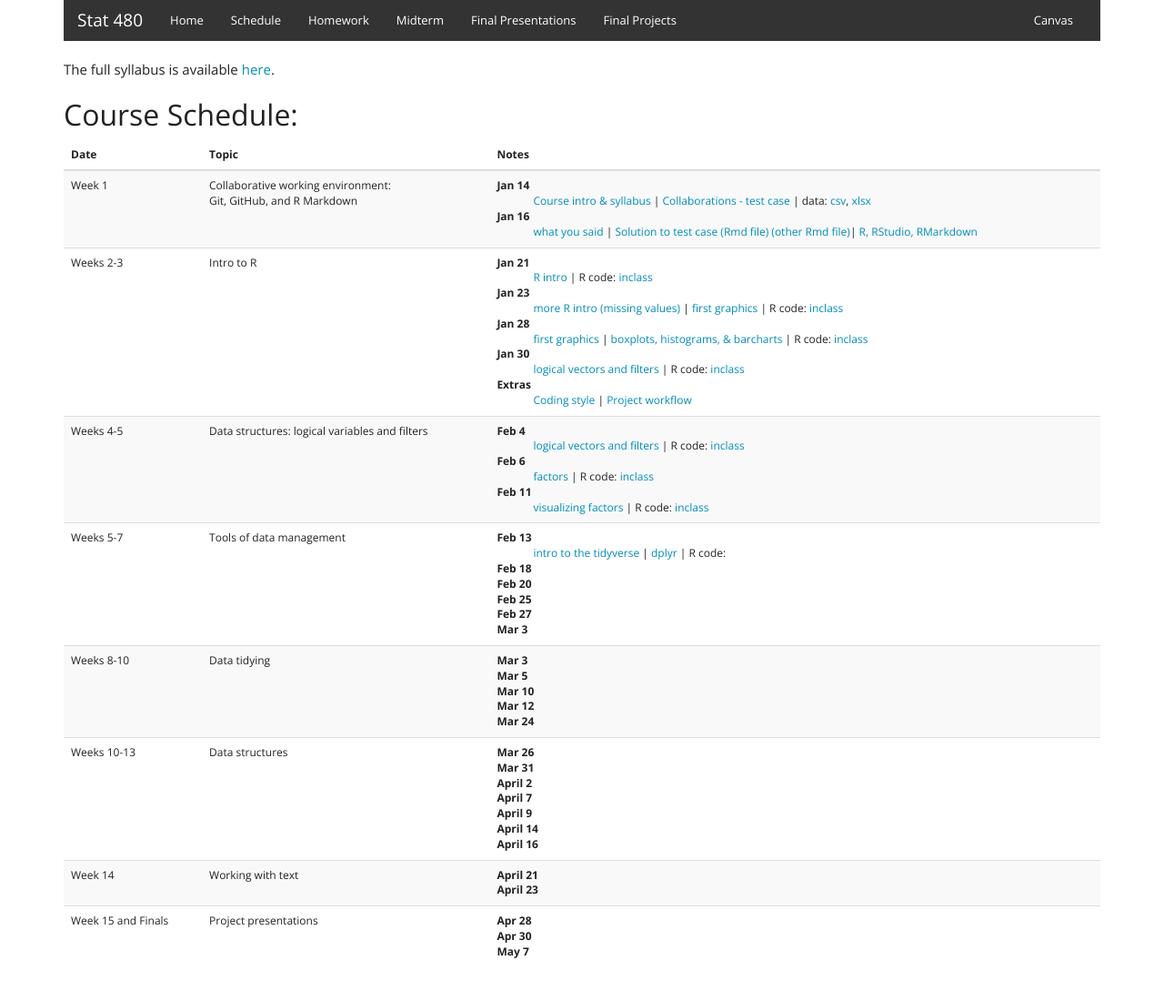
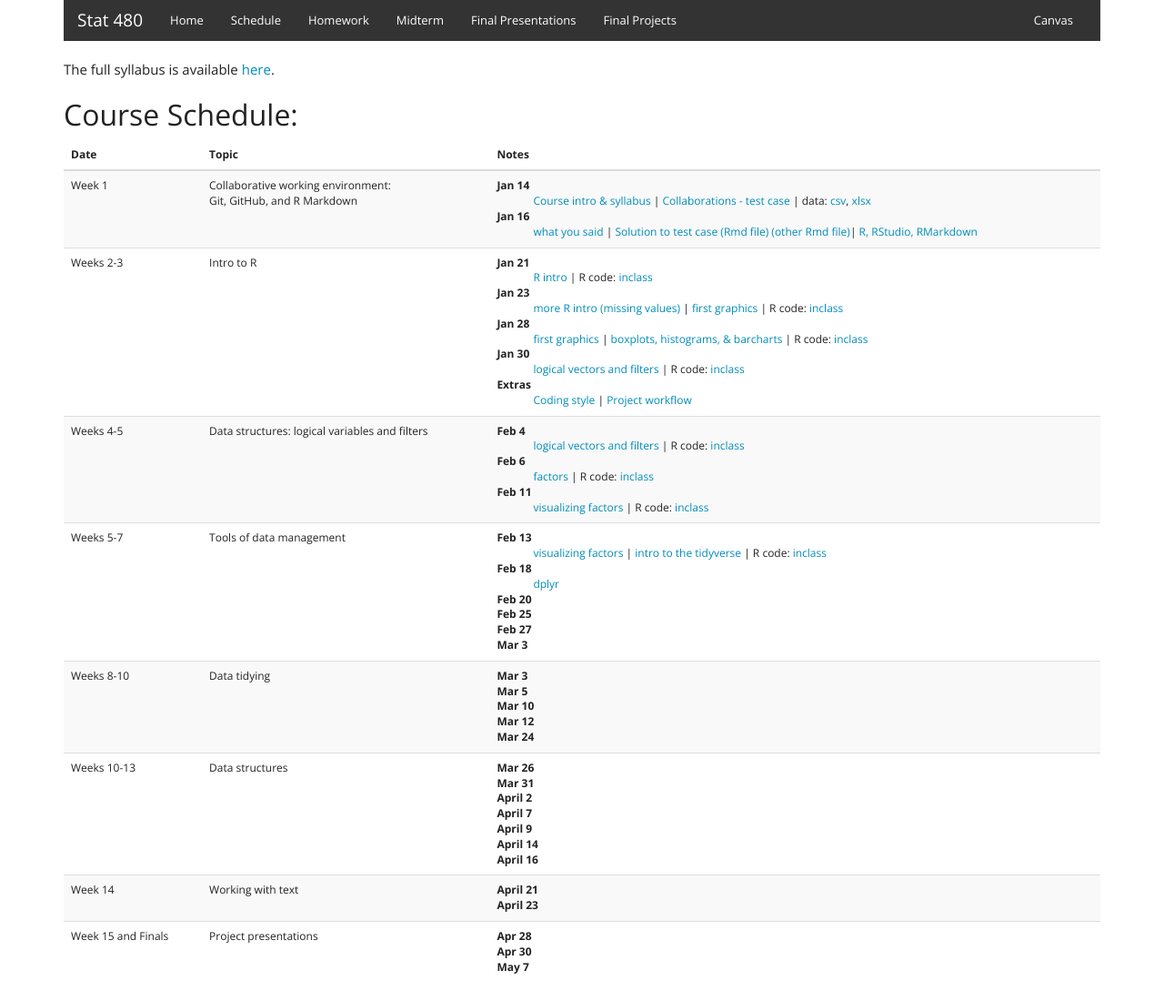
Before and after one commit to Stat480-at-ISU/Stat480-at-ISU.github.io, a Jekyll site: the page built from schedule.html, in a window 1280 px wide. Shown: the whole page at 91% size. Built offline with Jekyll 4.4.1, drawn with Linux system fonts in a browser that asks for light colours.

Commit message:
add class code

```diff
--- a/schedule.html
+++ b/schedule.html
@@ -78,9 +78,9 @@
         <td>
           <dl>
           <dt>Feb 13</dt>
-          <dd><a href="../materials-2020/03_tidyverse/00_tidyverse.html" target=_blank>intro to the tidyverse</a> | <a href="../materials-2020/03_tidyverse/01_dplyr.html" target=_blank>dplyr</a> | R code:</dd>
+          <dd><a href="../materials-2020/02_r-intro/06_vis-factor.html" target=_blank>visualizing factors</a> | <a href="../materials-2020/03_tidyverse/00_tidyverse.html" target=_blank>intro to the tidyverse</a> | R code: <a href="code/feb13-inclass.R">inclass</a></dd>
           <dt>Feb 18</dt>
-          <dd></dd>
+          <dd><a href="../materials-2020/03_tidyverse/01_dplyr.html" target=_blank>dplyr</a></dd>
           <dt>Feb 20</dt>
           <dd></dd>
           <dt>Feb 25</dt>
```
Also changed, not shown: 3 other files.
